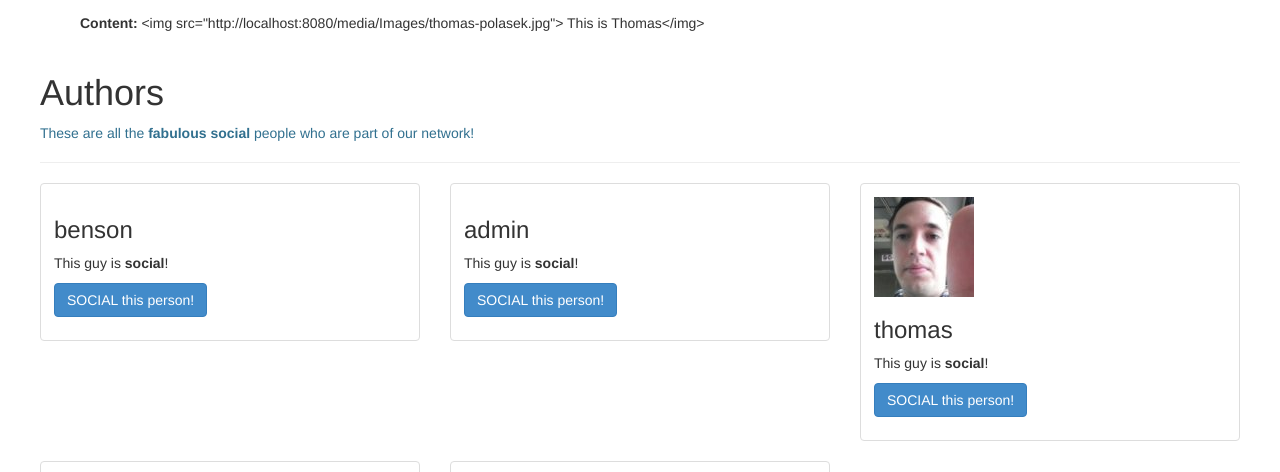
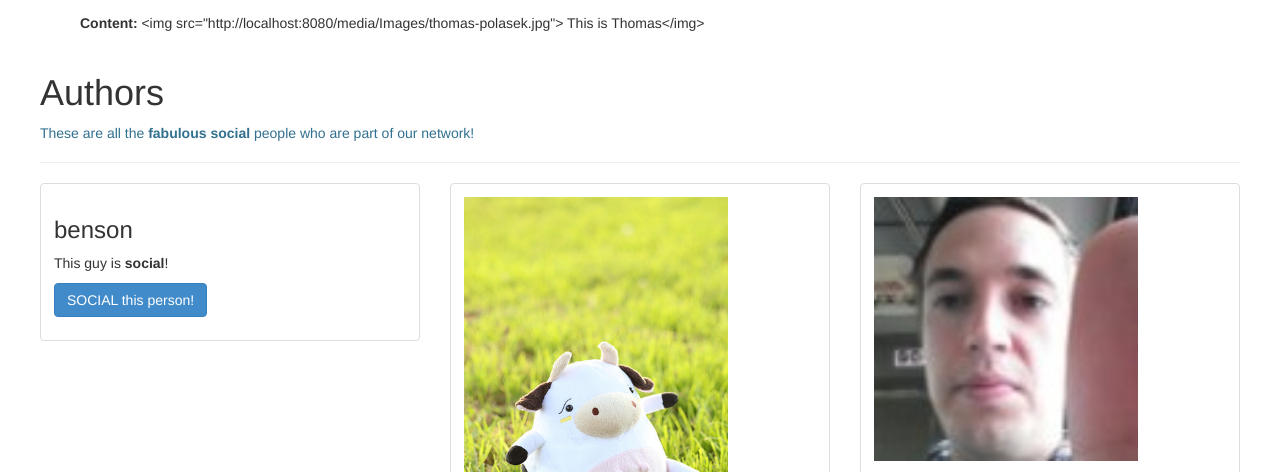
Before and after one commit to tpolasek/cmput410-project, a Django app: template BenHoboCo/templates/social/authors.html in a window 1280 px wide. Shown: the part 487-959 px from the top of the page. Run offline with Django 3.2, Linux system fonts and the light colour scheme; the template is opened without the code that fills it: values named after a table or form of the project are taken from there, others are empty; data comes from the database, SQL or seed files in the repository; some libraries are stand-ins or nearby versions.

Commit message:
made profile images scaled so it doesn't eff things up

```diff
--- a/BenHoboCo/templates/social/authors.html
+++ b/BenHoboCo/templates/social/authors.html
@@ -23,7 +23,7 @@
               <!-- <img data-src="holder.js/300x200" alt="..."> -->
               <div class="caption">
                 {% if a.image %}
-                    <img src="{{ a.image.url | urlencode }}"/>
+                    <img style="width: 75%; height: auto" src="{{ a.image.url | urlencode }}"/>
                 {% endif %}
                 <h3>{{ a.user.username }}</h3>
 
--- a/BenHoboCo/templates/social/profile.html
+++ b/BenHoboCo/templates/social/profile.html
@@ -45,7 +45,7 @@
 			<ul class="list-group">
 					<li class="list-group-item">
 						{% if author.image %}
-							<img src="{{ author.image.url | urlencode }}"/>
+							<img style="width: 75%; height: auto" src="{{ author.image.url | urlencode }}"/>
 						{% elif user.username == author.user.username %}
 							<p class="text-warning"> You have no picture!  Why not add one today? </p>
 							<form action="/authors/{{ user.username }}/images/upload/" method="post" enctype="multipart/form-data">
```
Also changed, not shown: BenHoboCo/db.sqlite3, BenHoboCo/media/Images/IMG_7408_grande.jpg (added), BenHoboCo/media/Images/gamercat_icon36.gif (added), BenHoboCo/media/Images/gamercat_icon36_1.gif (added).
